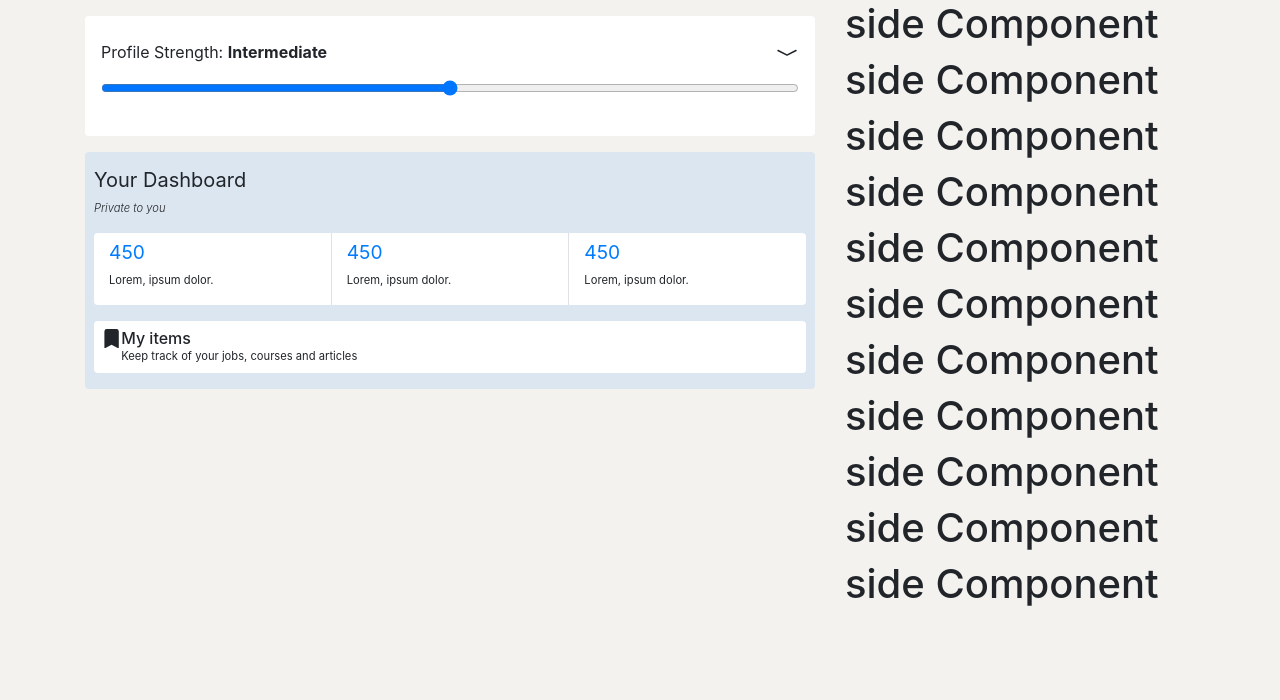
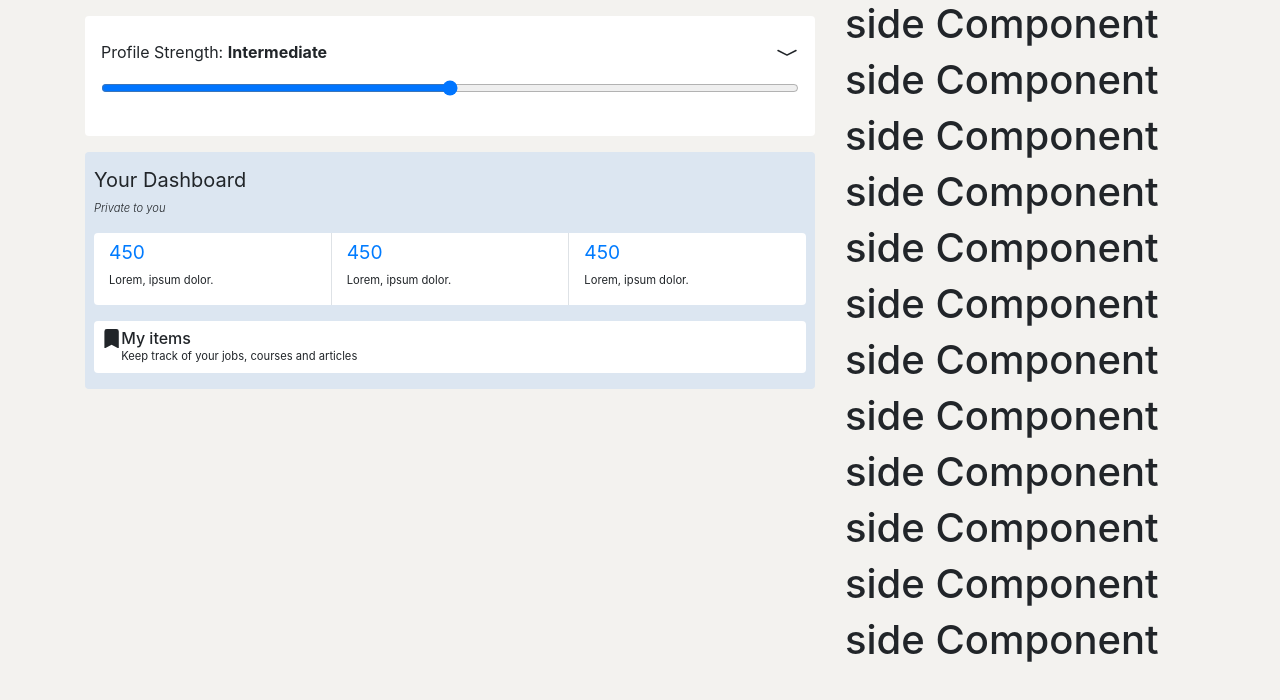
Before and after one commit to a-pyro/build-week-2-linkedin, a React (Create React App) app: page / in a window 1280 px wide. Shown: the top 700 px of the page. Built offline with nearby package versions, Linux system fonts and the light colour scheme; no server answers.

Commit message:
Close #8, this is a test

```diff
--- a/src/components/home/side-col/Side.jsx
+++ b/src/components/home/side-col/Side.jsx
@@ -15,6 +15,7 @@ const Side = () => {
       <h1>side Component</h1>
       <h1>side Component</h1>
       <h1>side Component</h1>
+      <h1>side Component</h1>
     </Col>
   );
 };
```
